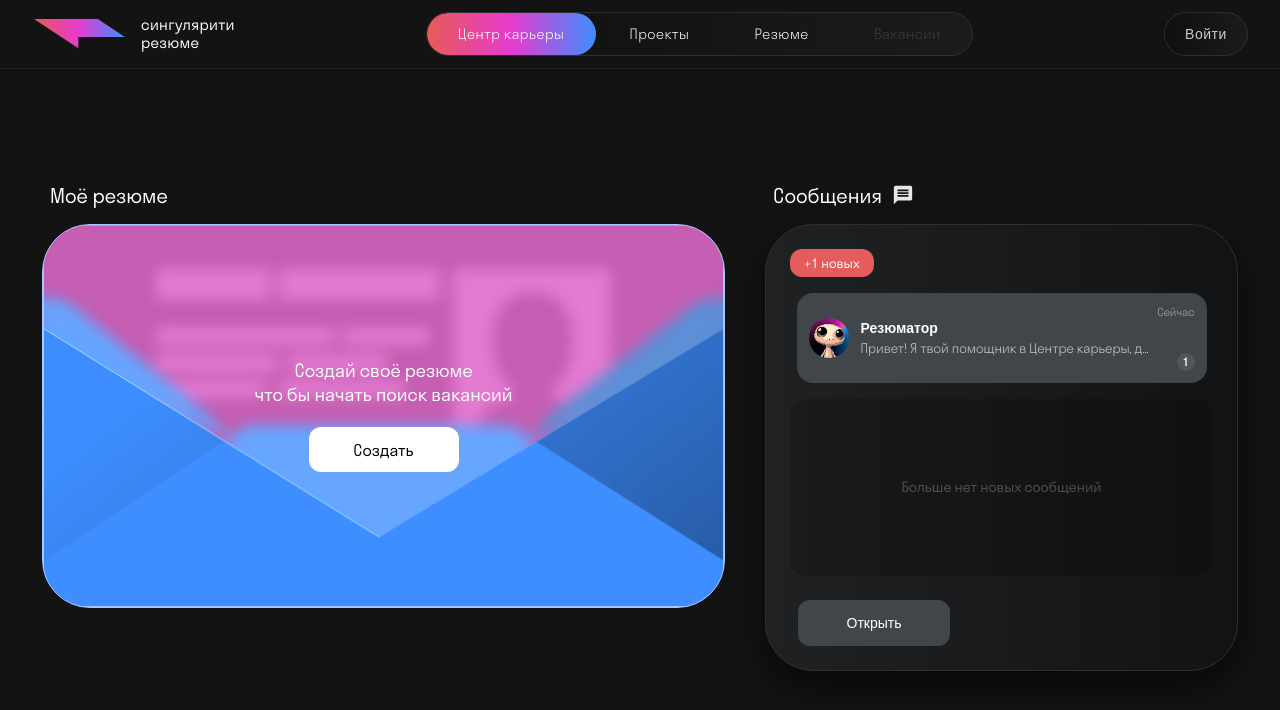
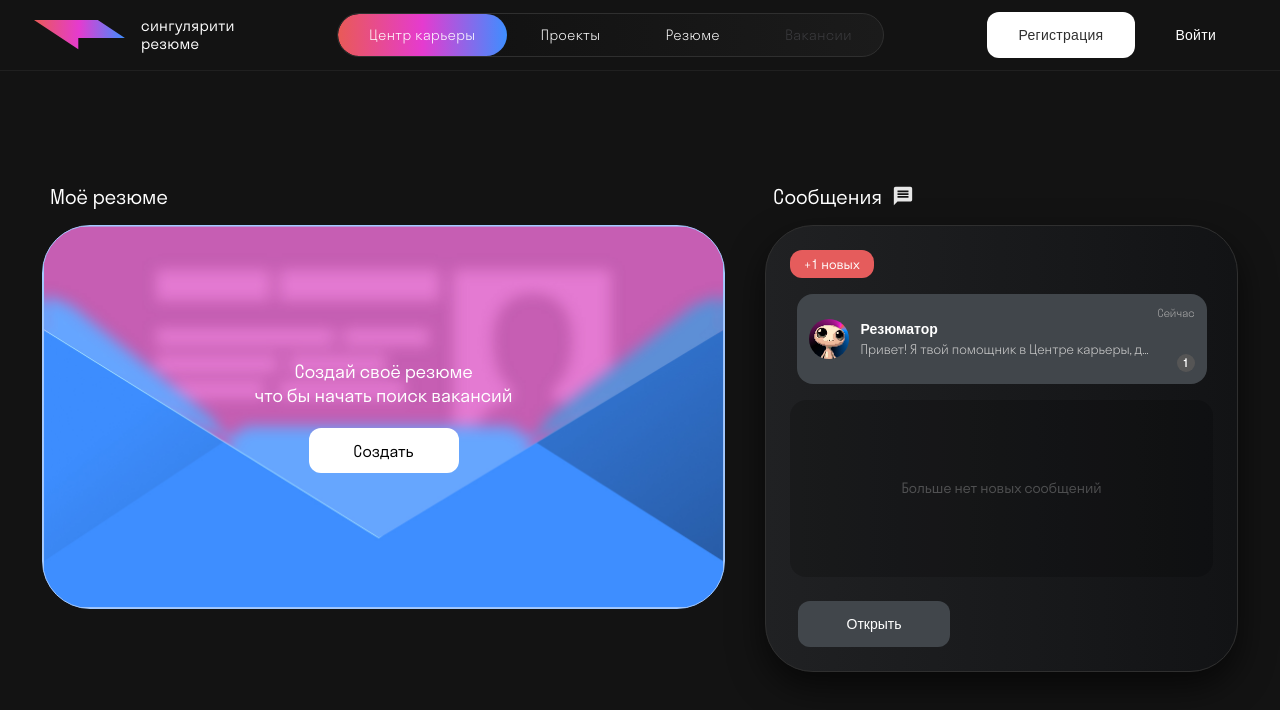
Before and after one commit to Mr-int/ResumeSingularity, a React (Vite) app: page / in a window 1280 px wide. Shown: the top 710 px of the page. Built offline with nearby package versions, Linux system fonts and the light colour scheme; no server answers; a web font is replaced by a local one.

Commit message:
FEAT: смена Ui для кнопки регистрации/входа в header

```diff
--- a/src/components/resumeCreator/Header/Header.jsx
+++ b/src/components/resumeCreator/Header/Header.jsx
@@ -251,13 +251,22 @@ const Header = ({
                             />
                         </>
                     ) : (
+                        <div className="studentCreatorHeader__authBtns">
                             <button
                                 type="button"
-                            className="studentCreatorHeader__loginBtn"
+                                className="studentCreatorHeader__loginBtn studentCreatorHeader__loginBtn--register"
+                                onClick={() => navigate('/registration', { state: { from: location.pathname } })}
+                            >
+                                Регистрация
+                            </button>
+                            <button
+                                type="button"
+                                className="studentCreatorHeader__loginBtn studentCreatorHeader__loginBtn--login"
                                 onClick={() => navigate('/login', { state: { from: location.pathname } })}
                             >
                                 Войти
                             </button>
+                        </div>
                     )}
                 </div>
             </div>
--- a/src/components/resumeCreator/Header/header.css
+++ b/src/components/resumeCreator/Header/header.css
@@ -172,31 +172,54 @@
     object-fit: contain;
 }
 
+.studentCreatorHeader__authBtns {
+    display: flex;
+    align-items: center;
+    justify-content: flex-end;
+    gap: 8px;
+    flex-shrink: 0;
+}
+
 .studentCreatorHeader__loginBtn {
     box-sizing: border-box;
-    height: 44px;
-    padding: 0 20px;
+    height: 46px;
+    padding: 0 32px;
     display: inline-flex;
     align-items: center;
     justify-content: center;
-    border: 1px solid #2F2F2F;
-    border-radius: 100px;
-    background: linear-gradient(to right, #0f0f0f, #1b1b1b);
-    color: rgba(255, 255, 255, 0.78);
+    gap: 6px;
+    border: none;
+    border-radius: 12px;
     font-family: "Sansation", sans-serif;
     font-size: 14px;
-    font-weight: 300;
-    letter-spacing: 0.04em;
+    font-weight: 400;
+    line-height: 1.2;
+    letter-spacing: 0.28px;
+    white-space: nowrap;
     cursor: pointer;
     flex-shrink: 0;
     transition:
         color 0.25s ease,
-        background-color 0.25s ease;
+        background-color 0.25s ease,
+        opacity 0.25s ease;
 }
 
-.studentCreatorHeader__loginBtn:hover {
+.studentCreatorHeader__loginBtn--register {
+    background: #ffffff;
+    color: #2f2f2f;
+}
+
+.studentCreatorHeader__loginBtn--register:hover {
+    background: #f2f2f2;
+}
+
+.studentCreatorHeader__loginBtn--login {
+    background: transparent;
     color: #ffffff;
-    background: linear-gradient(to right, #141414, #222222);
+}
+
+.studentCreatorHeader__loginBtn--login:hover {
+    background: rgba(255, 255, 255, 0.06);
 }
 
 .studentCreatorHeader__avatarWrap {
--- a/src/components/studentProfileResume/studentProfileResume.css
+++ b/src/components/studentProfileResume/studentProfileResume.css
@@ -825,10 +825,12 @@ a.studentProfileResume__portfolioFolder:hover {
     display: inline-flex;
     align-items: center;
     justify-content: center;
+    align-self: flex-start;
     box-sizing: border-box;
-    width: auto;
+    width: fit-content;
+    max-width: 100%;
     height: auto;
-    padding: 6px 16px;
+    padding: 7px 16px;
     margin: 0;
     margin-top: auto;
     border-radius: 50px;
```
Lines whose indentation alone changed are shown as unchanged.
